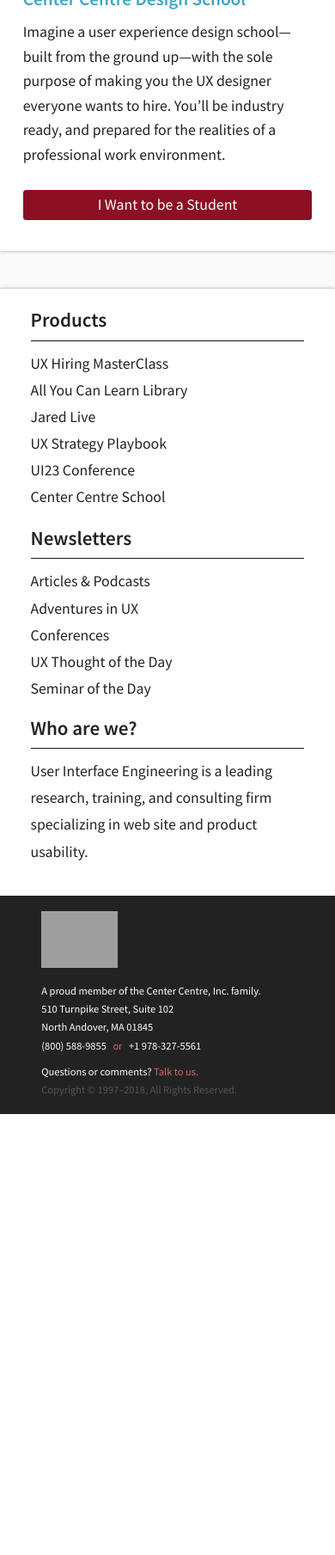
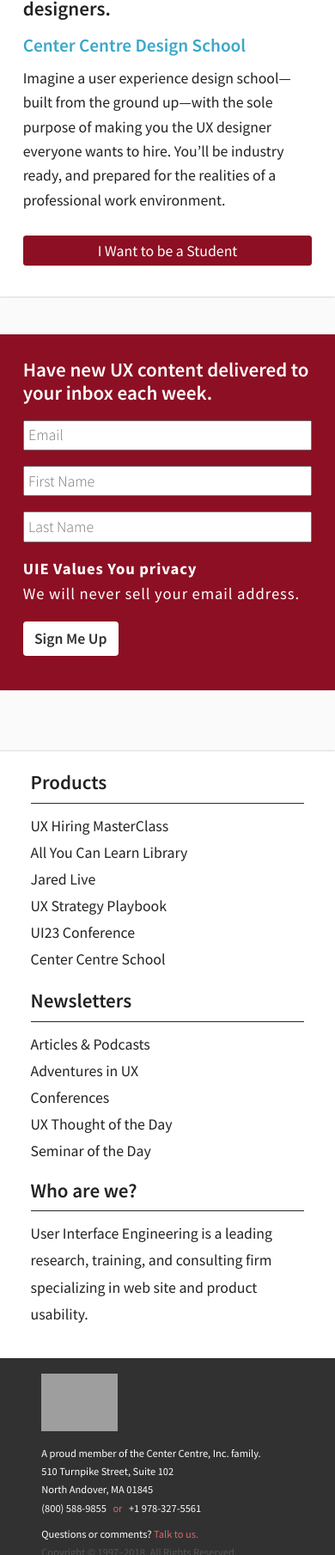
Before and after one commit to markswinimer/uie-dotcom, a PHP site: page /index.html in a window 390 px wide. Shown: the part 4691-6500 px from the top of the page at 86% size. Before the commit the page ends 5987 px from the top, so only its background shows below. Run offline with PHP 8.4, Linux system fonts and the light colour scheme; grey boxes are pictures that could not be loaded.

Commit message:
newsletter

```diff
--- a/index.html
+++ b/index.html
@@ -27,6 +27,12 @@
         <h3>We provide the UX solutions you need to&nbsp;be&nbsp;successful</h3>
         <h3>Consulting - Workshops - Video Seminars - Conferences</h3>
       </div>
+      <!-- <div class="header-nav">
+        <p>Articles</p>
+        <p>Podcasts</p>
+        <p>About us</p>
+        <p>AYCL Library</p>
+      </div> -->
 
     </div>
   </header>
@@ -197,6 +203,30 @@
       </div>
     </div>
     <!-- Product Stage [2 COL] END -->
+
+    <div class="newsletter-container">
+      <div class="newsletter">
+        <h2>Have new UX content delivered to your inbox each week.</h2>
+        <div class="email-input-fields">
+          <input id="emailAddress" name="emailAddress" type="email" placeholder="Email">
+          <input id="firstName" name="firstName" type="text" placeholder="First Name">
+          <input id="lastName" name="lasteName" type="text" placeholder="Last Name">
+        </div>
+
+        <div class="sign-up-button">
+          <div class="privacy-statement">
+            <p><strong>UIE Values You privacy</strong></p>
+            <p>We will never sell your email address.</p>
+          </div>
+
+          <input type="submit" value="Sign Me Up">
+        </div>
+        <br class="clear-float"/>
+
+        </div>
+      </div>
+
+    </div>
   </main>
 
   <footer>
--- a/styles/main.css
+++ b/styles/main.css
@@ -126,6 +126,22 @@
   clear: left;
   padding-left: 15.5rem;
 }
+
+.header-nav {
+  width: 100%;
+  margin: 0 auto;
+  margin-top: 2rem;
+  display: flex;
+  justify-content: space-between;
+  padding-left: 15.5rem;
+  padding-right: 10rem;
+}
+
+.header-nav p {
+  padding-right: 1rem;
+  color: white;
+  display: inline;
+}
 /* -------------------------------------------------- */
 
 /* Featured Product */
@@ -187,12 +203,12 @@
   display: grid;
   max-width: 1000px;
   margin: auto;
-  grid-row-gap: 5rem;
-  grid-template-columns: minmax(325px, 470px) minmax(2.5rem, 5rem) minmax(325px, 470px);
+  grid-row-gap: 6rem;
+  grid-template-columns: minmax(325px, 470px) minmax(2.5rem, 6rem) minmax(325px, 470px);
   grid-template-rows: repeat(3, auto);
   background-color: #fbfafa;
   padding: 4rem 0;
-  margin:auto;
+  margin: auto;
 }
 
 .card-container-left, .card-container-right{
@@ -202,9 +218,9 @@
   flex-direction: column;
   justify-content: flex-end;
   display: flex;
-  -webkit-box-shadow: 0px 0px 4px 0px rgba(0,0,0,0.35);
-  -moz-box-shadow: 0px 0px 4px 0px rgba(0,0,0,0.35);
-  box-shadow: 0px 0px 4px 0px rgba(0,0,0,0.35);
+  -webkit-box-shadow: 0px 0px 2px 0px rgba(0,0,0,0.35);
+  -moz-box-shadow: 0px 0px 2px 0px rgba(0,0,0,0.35);
+  box-shadow: 0px 0px 2px 0px rgba(0,0,0,0.35);
 }
 
 #card-1 {
@@ -269,7 +285,7 @@
   width: 100%;
   text-align: center;
   line-height: 46px;
-  border-radius: 0 0 8px 8px;
+  border-radius: 0 0 4px 4px;
   background-color: #8D0F23;
 }
 
@@ -287,6 +303,78 @@
   border-radius: .5rem;
 }
 /* -------------------------------------------------- */
+
+/* Newsletter */
+.newsletter-container {
+  width: 100%;
+  margin-top: 4rem;
+  margin-bottom: 8rem;
+  padding: 0 4%;
+}
+.newsletter {
+  max-width: 100rem;
+  margin: auto;
+  height: auto;
+  border-radius: 4px;
+  padding: 3rem;
+  color: white;
+  background-color: #8D0F23;
+  -webkit-box-shadow: 0px 0px 2px 0px rgba(0,0,0,0.15);
+  -moz-box-shadow: 0px 0px 2px 0px rgba(0,0,0,0.15);
+  box-shadow: 0px 0px 2px 0px rgba(0,0,0,0.15);
+}
+
+.email-input-fields {
+  width: 100%;
+  margin: 3rem 0;
+  display: flex;
+  flex-direction: row;
+  justify-content: space-between;
+}
+input#firstName {
+  margin: 0 2rem;
+}
+
+.email-input-fields input {
+  height: 4rem;
+  width: 100%;
+  max-width: 29rem;
+  font-size: 2rem;
+  font-weight: 300;
+  color: #757575;
+  padding-left: .5rem;
+}
+
+.privacy-statement {
+  float: left;
+}
+
+.privacy-statement p {
+  letter-spacing: .1rem;
+  margin: 0;
+  padding: 0;
+}
+
+.privacy-statement strong {
+  letter-spacing: .1rem;
+}
+
+.sign-up-button input[type=submit] {
+  color: #313131;
+  background-color: white;
+  float: right;
+  border: none;
+  height: 40px;
+  width: auto;
+  border-radius: 4px;
+  text-align: center;
+  font-size: 2rem;
+  font-weight: 600;
+  padding: 0 1.5rem;
+  float: right;
+}
+/* -------------------------------------------------- */
+
 
 /* Footer Links (white) */
 
@@ -328,7 +416,7 @@
   border-left: none;
   border-right: none;
   margin: 10px 0;
-  border-top: 1px solid #222222;
+  border-top: 1px solid #313131;
 }
 /* -------------------------------------------------- */
 
@@ -336,7 +424,7 @@
 
 .footer-company-container {
   width: 100%;
-  background-color: #222222;
+  background-color: #313131;
   color: white;
   padding: 2rem 4rem;
   font-size: 1.4rem;
@@ -391,6 +479,49 @@
 
 @media only screen and (max-width: 850px) {
 
+  .newsletter {
+    max-width: 470px;
+  }
+
+  .email-input-fields {
+    width: 100%;
+    margin: 2rem 0;
+    display: flex;
+    flex-direction: column;
+    justify-content: space-between;
+  }
+
+  input#firstName {
+    margin: 2rem 0;
+  }
+
+  .email-input-fields input {
+    height: 4rem;
+    width: 100%;
+    max-width: 100%;
+    font-size: 2rem;
+    font-weight: 300;
+    color: #757575;
+    padding-left: .5rem;
+  }
+
+  .sign-up-button input[type=submit] {
+    color: #313131;
+    background-color: white;
+    float: right;
+    border: none;
+    height: 40px;
+    width: auto;
+    border-radius: 4px;
+    text-align: center;
+    font-size: 2rem;
+    font-weight: 600;
+    padding: 0 1.5rem;
+    margin-top: 2rem;
+    clear: right;
+    float: none;
+  }
+
   .product-stage {
     display: block;
     max-width: 1000px;
@@ -435,6 +566,10 @@
 }
 
 @media only screen and (max-width: 740px) {
+
+  .header-logo, .header-main {
+    margin-bottom: 1rem;
+  }
 
   .featured-product {
     max-width: 470px;
@@ -546,10 +681,59 @@
 
 @media only screen and (max-width: 410px) {
 
+    .newsletter-container {
+      padding: 0;
+    }
+    .newsletter {
+      max-width: 100%;
+      width: 100%;
+      border-radius: 0;
+    }
+
+    .email-input-fields {
+      width: 100%;
+      margin: 2rem 0;
+      display: flex;
+      flex-direction: column;
+      justify-content: space-between;
+    }
+
+    input#firstName {
+      margin: 2rem 0;
+    }
+
+    .email-input-fields input {
+      height: 4rem;
+      width: 100%;
+      max-width: 100%;
+      font-size: 2rem;
+      font-weight: 300;
+      color: #757575;
+      padding-left: .5rem;
+    }
+
+    .sign-up-button input[type=submit] {
+      color: #313131;
+      background-color: white;
+      float: right;
+      border: none;
+      height: 40px;
+      width: auto;
+      border-radius: 4px;
+      text-align: center;
+      font-size: 2rem;
+      font-weight: 600;
+      padding: 0 1.5rem;
+      margin-top: 2rem;
+      clear: right;
+      float: none;
+    }
+
+
   .featured-product-container, .footer-links-container {
-    -webkit-box-shadow: 0px 0px 4px 0px rgba(0,0,0,0.35);
-    -moz-box-shadow: 0px 0px 4px 0px rgba(0,0,0,0.35);
-    box-shadow: 0px 0px 4px 0px rgba(0,0,0,0.35);
+    -webkit-box-shadow: 0px 0px 2px 0px rgba(0,0,0,0.35);
+    -moz-box-shadow: 0px 0px 2px 0px rgba(0,0,0,0.35);
+    box-shadow: 0px 0px 2px 0px rgba(0,0,0,0.35);
   }
 
   .product-stage-container, .product-stage {
@@ -624,11 +808,20 @@
   .card-button span {
     text-decoration: none;
   }
+
   .card-container-left, .card-container-right {
     border-radius: 0;
     padding: 4rem 0;
-    -webkit-box-shadow: 0px 0px 4px 0px rgba(0,0,0,0.35);
-    -moz-box-shadow: 0px 0px 4px 0px rgba(0,0,0,0.35);
-    box-shadow: 0px 0px 4px 0px rgba(0,0,0,0.35);
+    -webkit-box-shadow: 0px 0px 2px 0px rgba(0,0,0,0.35);
+    -moz-box-shadow: 0px 0px 2px 0px rgba(0,0,0,0.35);
+    box-shadow: 0px 0px 2px 0px rgba(0,0,0,0.35);
+  }
+
+  .header-logo, .header-main {
+    margin-bottom: 2rem;
+  }
+
+  .header-sub h3 {
+    margin-bottom: 1rem;
   }
 }
```
